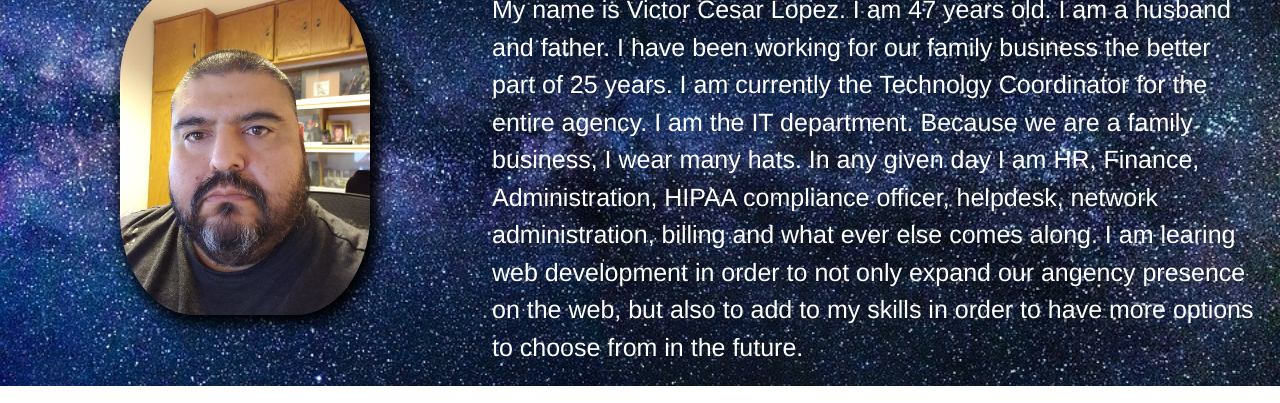
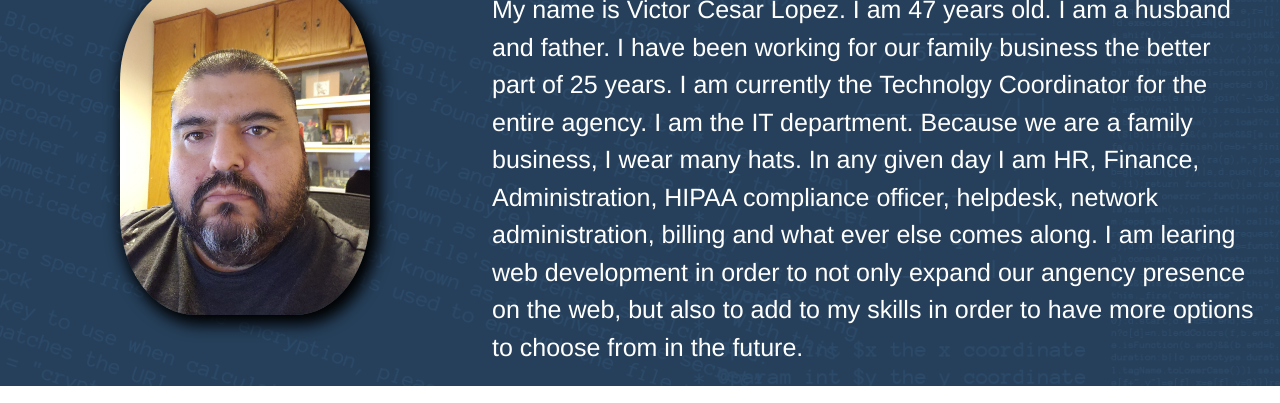
Before and after one commit to civ187/portfolio, a plain HTML site: page index.html in a window 1280 px wide. Shown: the part 187-590 px from the top of the page. Drawn offline with Linux system fonts and the light colour scheme.

Commit message:
updated hero background image

```diff
--- a/assets/css/style.css
+++ b/assets/css/style.css
@@ -71,7 +71,7 @@ header nav ul li a:hover{
 }
 
 .hero {
-    background-image: url("../images/milky-way.jpg");
+    background-image: url("../images/Code_presentation_background.png");
     background-size: cover;
     background-position: 100%;
     background-attachment: fixed;
```
Also changed, not shown: assets/images/Code_presentation_background.png (added).
